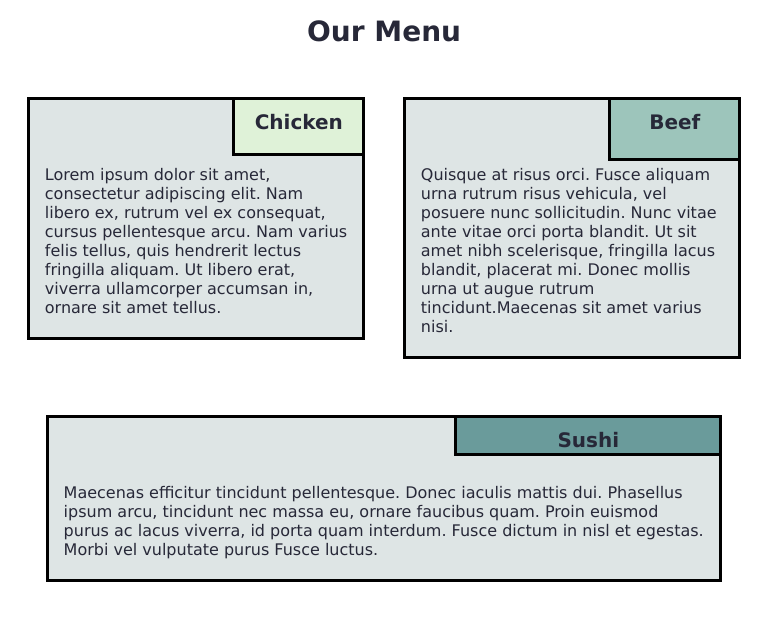
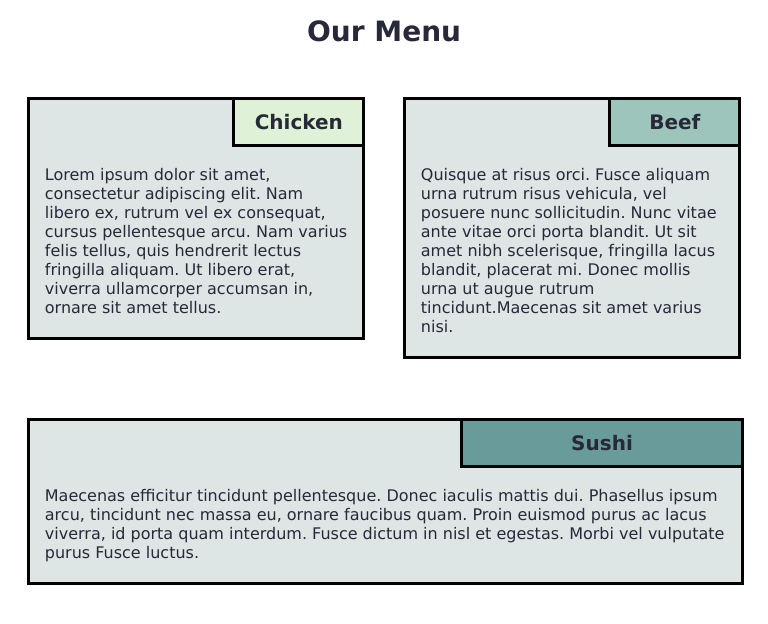
Before and after one commit to Takumagoroshi/coursera-test, a plain HTML site: page Module2solution/index.html in a window 768 px wide. Drawn offline with Linux system fonts and the light colour scheme.

Commit message:
last i think

```diff
--- a/Module2solution/index.html
+++ b/Module2solution/index.html
@@ -15,6 +15,8 @@ body {
 	color: #272838;
 }
 
+
+
 h1 {
   margin-bottom: 4%;
   margin-top: 2%;
@@ -27,12 +29,17 @@ div {
 	align-self: center;
 	margin: 0px;
 	}
+
+
+
 section {
 	background-color: #DEE5E5;
 	position: relative;
 	border: 3px solid black;
 	margin: 5%;
 }
+
+
 
 h2 {
 	position: absolute;
@@ -43,6 +50,8 @@ h2 {
 	text-align: center;
 
 }
+
+
 p {
 	margin: 60px 10px 15px 10px;
 	font-size: 100%;
@@ -55,13 +64,12 @@ p {
 }
 
 
-
 #chicken {
 	background-color: #DFF2D8;
-	padding: 10px;
+  padding: 10px;
 	border: 3px solid black;
 	width: 40%;
-	height: 25%;
+	height: 50px;
 	margin-top: -3px;
 	margin-right: -3px;
 	overflow: visible;
@@ -72,7 +80,7 @@ p {
 	padding: 10px;
 	border: 3px solid black;
 	width: 40%;
-	height: 25%;
+	height: 50px;
 	margin-top: -3px;
 	margin-right: -3px;
 	overflow: visible;
@@ -83,7 +91,7 @@ p {
 	padding: 10px;
 	border: 3px solid black;
 	width: 40%;
-	height: 25%;
+	height: 50px;
 	margin-top: -3px;
 	margin-right: -3px;
 	overflow: visible;
@@ -173,7 +181,10 @@ p {
     width: 91.66%;
   }
   .col-md-12 {
-    width: 100%;
+    width: 106%;
+    margin-right: -2.8%;
+    margin-left: -2.8%;
+
   }
 }
 
@@ -236,8 +247,5 @@ p {
 
 </div>
 
-
-
-
 </body>
 </html>
```
